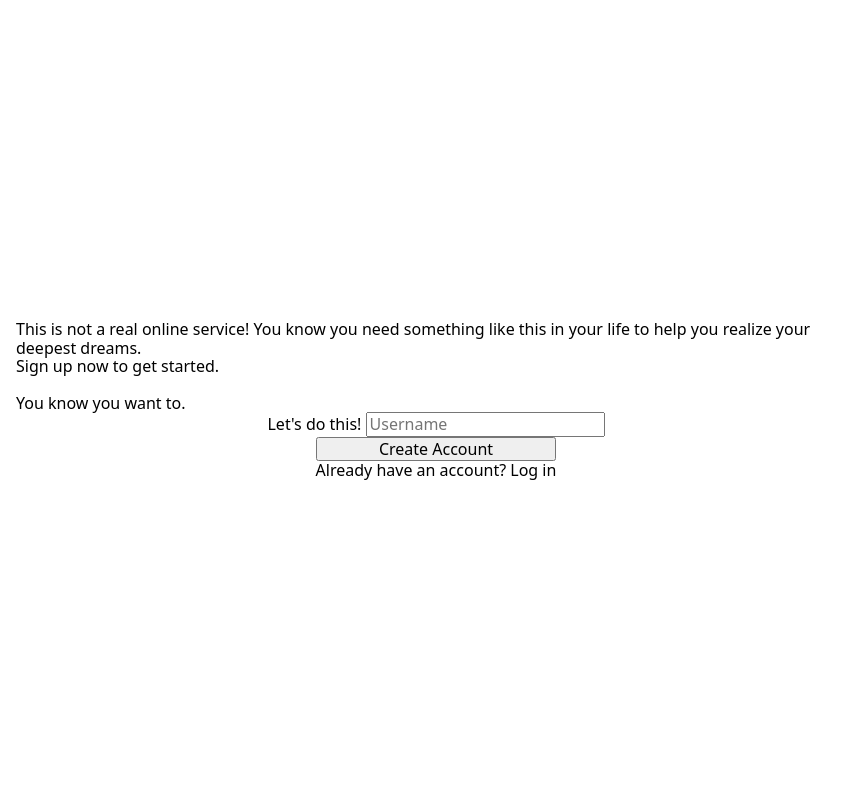
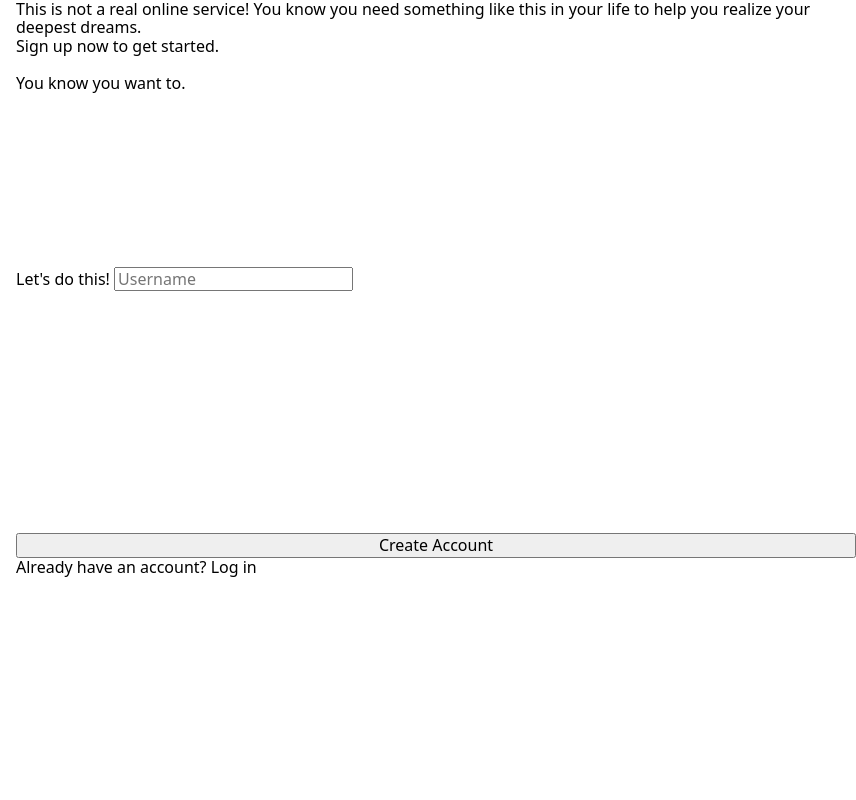
Before and after one commit to cowpatchmedia/TOP-signup-form, a plain HTML site: page index.html in a window 1280 px wide. Shown: the full height of the page, 424-1280 px from the left. Drawn offline with Linux system fonts and the light colour scheme.

Commit message:
break text section into 3 flexboxes for styling.

```diff
--- a/styles.css
+++ b/styles.css
@@ -34,9 +34,18 @@
     flex: 2;
     display: flex;
     flex-direction: column;
-    justify-content: center;
-    align-items: center;
+    /* justify-content: center; */
+    /* align-items: center; */
     padding-left: 20px;
+    height: 100vh;
+}
+
+.text-section > div {
+    flex: 1;
+}
+
+.instructions-container {
+    /* text-emphasis: bold; */
 }
 
 .login-container {
```
